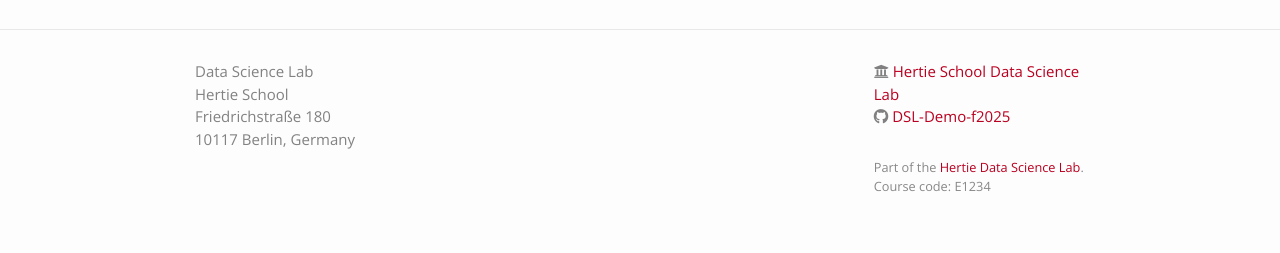
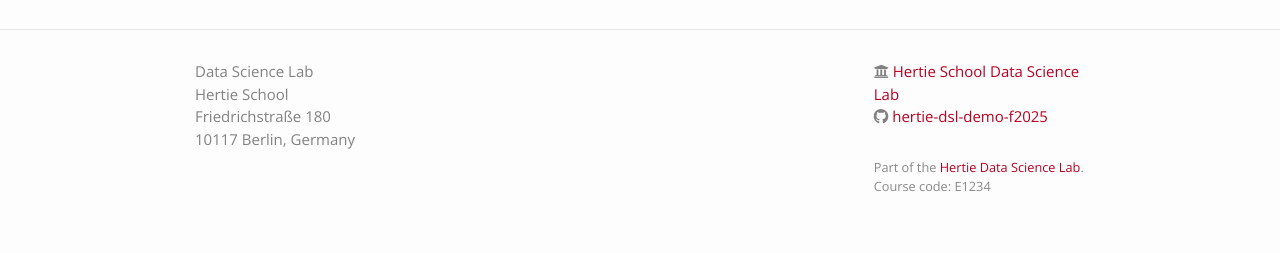
Before and after one commit to DSL-Demo-f2025/dsl-demo-f2025.github.io, a Jekyll site: the page built from index.md, in a window 1280 px wide. Shown: the part 874-1127 px from the top of the page. Built offline with Jekyll 4.4.1, drawn with Linux system fonts in a browser that asks for light colours; nearby versions of some CDN libraries.

Commit message:
fix(site): point url and github_org at the renamed org

```diff
--- a/_config.yml
+++ b/_config.yml
@@ -9,7 +9,7 @@ course_name: "Machine Learning Fundamentals (Demo)"
 course_description: "One paragraph description of the course."
 course_semester: "Fall 2025"
 course_code: "E1234"
-github_org: "DSL-Demo-f2025"
+github_org: "hertie-dsl-demo-f2025"
 
 # --- Instructor / institution ---
 schoolname: "Hertie School"
@@ -31,7 +31,7 @@ address: |
 ### Do not change the following unless you know what you are doing ###
 
 baseurl: ""
-url: ""
+url: "https://hertie-dsl-demo-f2025.github.io"
 
 markdown: kramdown
 permalink: blog/:year/:month/:title
```
